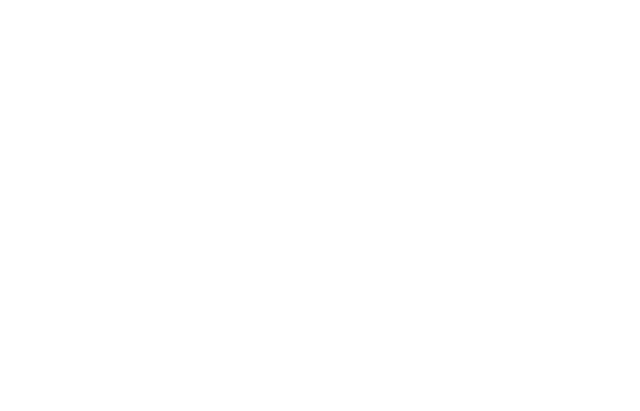
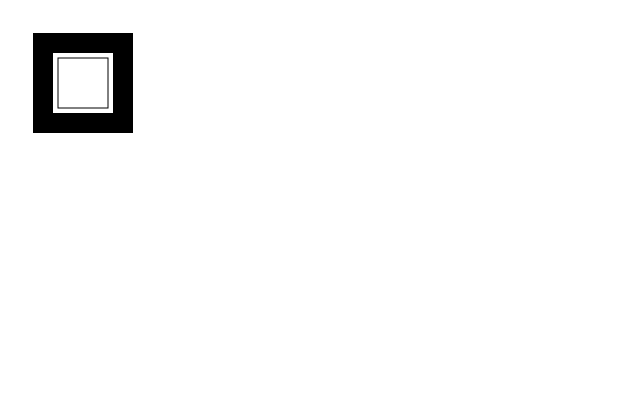
Before and after one commit to Younghyo/tetris, a plain HTML site: page index.html in a window 1280 px wide. Shown: the whole page, without its empty margins (0-640 px from the left). Drawn offline with Linux system fonts and the light colour scheme.

Commit message:
succeeded to draw some rectangles

```diff
--- a/index.html
+++ b/index.html
@@ -7,9 +7,8 @@
 </head>
 
 <body>
+    <canvas id="canvas1" width="400" height="400"></canvas>
     <script src="index.js"></script>
-    <script>
-    </script>
 </body>
 
 </html>
--- a/index.js
+++ b/index.js
@@ -1 +1,13 @@
 console.log('hello world!');
+
+function draw() {
+    const canvas = document.getElementById('canvas1');
+    if (canvas.getContext) {
+        const ctx = canvas.getContext('2d');
+
+        ctx.fillRect(25, 25, 100, 100);
+        ctx.clearRect(45, 45, 60, 60);
+        ctx.strokeRect(50, 50, 50, 50);
+    }
+}
+draw();
```
